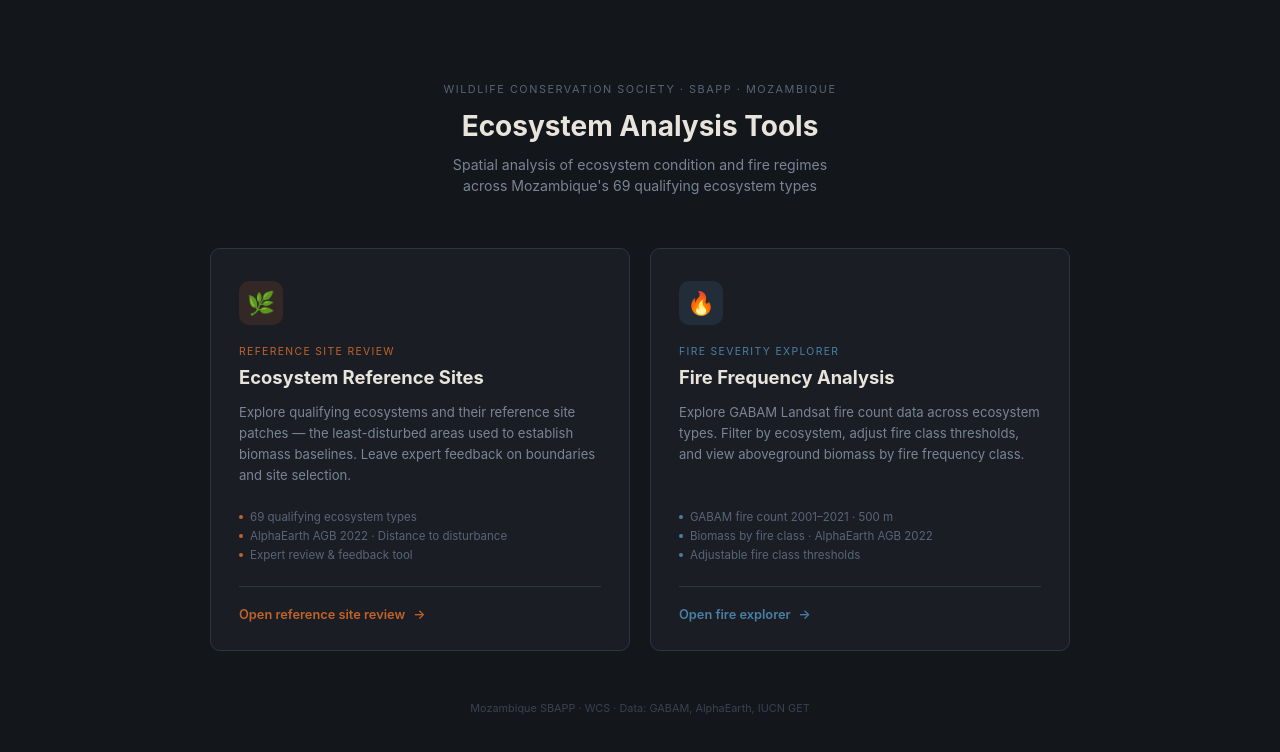
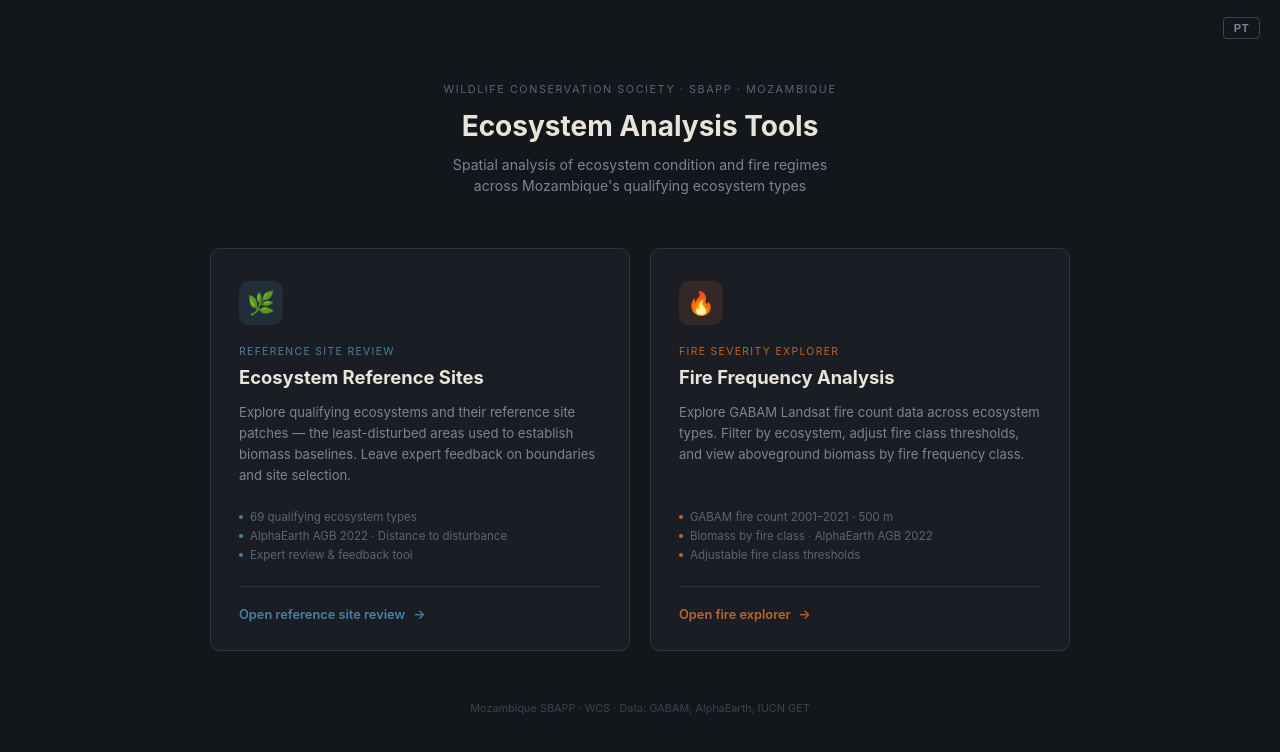
Before and after one commit to krjoneswcs/moz-ecosystem-review, a plain HTML site: page index.html in a window 1280 px wide. Drawn offline with Linux system fonts and the light colour scheme.

Commit message:
Add Portuguese translation and district boundaries layer
- lang.js: added PT/EN translations for all three pages; localStorage persistence for language preference across pages
- index.html: added language toggle button (top-right), data-i18n attributes on all text, wired to lang.js
- reference_sites.html: language toggle + district boundary layer (already committed)
- fire_explorer.html: language toggle + district boundary layer (already committed)

Co-Authored-By: Claude Sonnet 4.6 <noreply@anthropic.com>

```diff
--- a/index.html
+++ b/index.html
@@ -18,6 +18,25 @@ body {
   justify-content: center;
   padding: 40px 24px;
 }
+
+.topbar {
+  position: fixed;
+  top: 16px;
+  right: 20px;
+}
+
+.lang-toggle-btn {
+  background: none;
+  border: 1px solid #3a4250;
+  border-radius: 4px;
+  padding: 4px 10px;
+  font-size: 11px;
+  font-weight: 700;
+  color: #7a8495;
+  cursor: pointer;
+  letter-spacing: 0.05em;
+}
+.lang-toggle-btn:hover { background: #1a1e24; color: #c8c4bc; }
 
 .header {
   text-align: center;
@@ -178,45 +197,63 @@ body {
 </head>
 <body>
 
+<div class="topbar">
+  <button class="lang-toggle-btn" id="landingLangBtn">PT</button>
+</div>
+
 <div class="header">
-  <div class="wcs-label">Wildlife Conservation Society · SBAPP · Mozambique</div>
-  <h1 class="site-title">Ecosystem Analysis Tools</h1>
-  <p class="site-sub">Spatial analysis of ecosystem condition and fire regimes<br>across Mozambique's 69 qualifying ecosystem types</p>
+  <div class="wcs-label" data-i18n="landing_wcs_label">Wildlife Conservation Society · SBAPP · Mozambique</div>
+  <h1 class="site-title" data-i18n="landing_title">Ecosystem Analysis Tools</h1>
+  <p class="site-sub" data-i18n="landing_sub">Spatial analysis of ecosystem condition and fire regimes<br>across Mozambique's qualifying ecosystem types</p>
 </div>
 
 <div class="cards">
 
-  <a class="card fire" href="reference_sites.html">
+  <a class="card sites" href="reference_sites.html">
     <div class="card-icon">🌿</div>
-    <div class="card-label">Reference Site Review</div>
-    <h2 class="card-title">Ecosystem Reference Sites</h2>
-    <p class="card-desc">Explore qualifying ecosystems and their reference site patches — the least-disturbed areas used to establish biomass baselines. Leave expert feedback on boundaries and site selection.</p>
+    <div class="card-label" data-i18n="landing_ref_label">Reference Site Review</div>
+    <h2 class="card-title" data-i18n="landing_ref_title">Ecosystem Reference Sites</h2>
+    <p class="card-desc" data-i18n="landing_ref_desc">Explore qualifying ecosystems and their reference site patches — the least-disturbed areas used to establish biomass baselines. Leave expert feedback on boundaries and site selection.</p>
     <div class="card-meta">
-      <div class="meta-item"><div class="meta-dot"></div>69 qualifying ecosystem types</div>
-      <div class="meta-item"><div class="meta-dot"></div>AlphaEarth AGB 2022 · Distance to disturbance</div>
-      <div class="meta-item"><div class="meta-dot"></div>Expert review &amp; feedback tool</div>
+      <div class="meta-item"><div class="meta-dot"></div><span data-i18n="landing_ref_meta1">69 qualifying ecosystem types</span></div>
+      <div class="meta-item"><div class="meta-dot"></div><span data-i18n="landing_ref_meta2">AlphaEarth AGB 2022 · Distance to disturbance</span></div>
+      <div class="meta-item"><div class="meta-dot"></div><span data-i18n="landing_ref_meta3">Expert review &amp; feedback tool</span></div>
     </div>
-    <div class="card-cta">Open reference site review <span class="arrow">→</span></div>
+    <div class="card-cta"><span data-i18n="landing_ref_cta">Open reference site review</span> <span class="arrow">→</span></div>
   </a>
 
-  <a class="card sites" href="fire_explorer.html">
+  <a class="card fire" href="fire_explorer.html">
     <div class="card-icon">🔥</div>
-    <div class="card-label">Fire Severity Explorer</div>
-    <h2 class="card-title">Fire Frequency Analysis</h2>
-    <p class="card-desc">Explore GABAM Landsat fire count data across ecosystem types. Filter by ecosystem, adjust fire class thresholds, and view aboveground biomass by fire frequency class.</p>
+    <div class="card-label" data-i18n="landing_fire_label">Fire Severity Explorer</div>
+    <h2 class="card-title" data-i18n="landing_fire_title">Fire Frequency Analysis</h2>
+    <p class="card-desc" data-i18n="landing_fire_desc">Explore GABAM Landsat fire count data across ecosystem types. Filter by ecosystem, adjust fire class thresholds, and view aboveground biomass by fire frequency class.</p>
     <div class="card-meta">
-      <div class="meta-item"><div class="meta-dot"></div>GABAM fire count 2001–2021 · 500 m</div>
-      <div class="meta-item"><div class="meta-dot"></div>Biomass by fire class · AlphaEarth AGB 2022</div>
-      <div class="meta-item"><div class="meta-dot"></div>Adjustable fire class thresholds</div>
+      <div class="meta-item"><div class="meta-dot"></div><span data-i18n="landing_fire_meta1">GABAM fire count 2001–2021 · 500 m</span></div>
+      <div class="meta-item"><div class="meta-dot"></div><span data-i18n="landing_fire_meta2">Biomass by fire class · AlphaEarth AGB 2022</span></div>
+      <div class="meta-item"><div class="meta-dot"></div><span data-i18n="landing_fire_meta3">Adjustable fire class thresholds</span></div>
     </div>
-    <div class="card-cta">Open fire explorer <span class="arrow">→</span></div>
+    <div class="card-cta"><span data-i18n="landing_fire_cta">Open fire explorer</span> <span class="arrow">→</span></div>
   </a>
 
 </div>
 
-<div class="footer">
+<div class="footer" data-i18n="landing_footer">
   Mozambique SBAPP · WCS · Data: GABAM, AlphaEarth, IUCN GET
 </div>
 
+<script src="lang.js"></script>
+<script>
+  // Apply saved language on load
+  if (window.CURRENT_LANG !== 'en') setLang(window.CURRENT_LANG);
+
+  document.getElementById('landingLangBtn').addEventListener('click', () => {
+    setLang(window.CURRENT_LANG === 'en' ? 'pt' : 'en');
+    // Keep button label in sync (setLang handles data-i18n but this btn has no attribute)
+    document.getElementById('landingLangBtn').textContent = T('lang_toggle');
+  });
+
+  // Set initial button label
+  document.getElementById('landingLangBtn').textContent = T('lang_toggle');
+</script>
 </body>
 </html>
--- a/lang.js
+++ b/lang.js
@@ -3,7 +3,10 @@
 // setLang('pt') / setLang('en') switches language and re-renders all
 // [data-i18n] elements plus any registered dynamic callbacks.
 
-window.CURRENT_LANG = 'en';
+// Load saved language preference, default to 'en'
+window.CURRENT_LANG = (function() {
+  try { return localStorage.getItem('moz_lang') || 'en'; } catch(e) { return 'en'; }
+})();
 
 const TRANSLATIONS = {
   en: {
@@ -104,6 +107,26 @@ const TRANSLATIONS = {
 
     // ── Fire map gradient label ───────────────────────────────────
     'fire_classes_label':   'Fire frequency classes',
+
+    // ── Landing page ──────────────────────────────────────────────
+    'landing_wcs_label':    'Wildlife Conservation Society · SBAPP · Mozambique',
+    'landing_title':        'Ecosystem Analysis Tools',
+    'landing_sub':          "Spatial analysis of ecosystem condition and fire regimes across Mozambique's qualifying ecosystem types",
+    'landing_ref_label':    'Reference Site Review',
+    'landing_ref_title':    'Ecosystem Reference Sites',
+    'landing_ref_desc':     'Explore qualifying ecosystems and their reference site patches — the least-disturbed areas used to establish biomass baselines. Leave expert feedback on boundaries and site selection.',
+    'landing_ref_meta1':    '69 qualifying ecosystem types',
+    'landing_ref_meta2':    'AlphaEarth AGB 2022 · Distance to disturbance',
+    'landing_ref_meta3':    'Expert review & feedback tool',
+    'landing_ref_cta':      'Open reference site review',
+    'landing_fire_label':   'Fire Severity Explorer',
+    'landing_fire_title':   'Fire Frequency Analysis',
+    'landing_fire_desc':    'Explore GABAM Landsat fire count data across ecosystem types. Filter by ecosystem, adjust fire class thresholds, and view aboveground biomass by fire frequency class.',
+    'landing_fire_meta1':   'GABAM fire count 2001–2021 · 500 m',
+    'landing_fire_meta2':   'Biomass by fire class · AlphaEarth AGB 2022',
+    'landing_fire_meta3':   'Adjustable fire class thresholds',
+    'landing_fire_cta':     'Open fire explorer',
+    'landing_footer':       'Mozambique SBAPP · WCS · Data: GABAM, AlphaEarth, IUCN GET',
   },
 
   pt: {
@@ -204,6 +227,26 @@ const TRANSLATIONS = {
 
     // ── Fire map gradient label ───────────────────────────────────
     'fire_classes_label':   'Classes de frequência de incêndios',
+
+    // ── Landing page ──────────────────────────────────────────────
+    'landing_wcs_label':    'Wildlife Conservation Society · SBAPP · Moçambique',
+    'landing_title':        'Ferramentas de Análise de Ecossistemas',
+    'landing_sub':          'Análise espacial das condições dos ecossistemas e dos regimes de incêndio nos tipos de ecossistemas qualificados de Moçambique',
+    'landing_ref_label':    'Revisão de Sítios de Referência',
+    'landing_ref_title':    'Sítios de Referência de Ecossistemas',
+    'landing_ref_desc':     'Explore os ecossistemas qualificados e as suas parcelas de sítios de referência — as áreas menos perturbadas utilizadas para estabelecer as linhas de base de biomassa. Deixe comentários especializados sobre os limites e a seleção de sítios.',
+    'landing_ref_meta1':    '69 tipos de ecossistemas qualificados',
+    'landing_ref_meta2':    'AGB AlphaEarth 2022 · Distância à perturbação',
+    'landing_ref_meta3':    'Ferramenta de revisão especializada e comentários',
+    'landing_ref_cta':      'Abrir revisão de sítios de referência',
+    'landing_fire_label':   'Explorador de Severidade de Incêndios',
+    'landing_fire_title':   'Análise de Frequência de Incêndios',
+    'landing_fire_desc':    'Explore dados de contagem de incêndios GABAM Landsat por tipo de ecossistema. Filtre por ecossistema, ajuste os limiares das classes de incêndio e visualize a biomassa aérea por classe de frequência de incêndios.',
+    'landing_fire_meta1':   'Contagem de incêndios GABAM 2001–2021 · 500 m',
+    'landing_fire_meta2':   'Biomassa por classe de incêndio · AGB AlphaEarth 2022',
+    'landing_fire_meta3':   'Limiares de classes de incêndio ajustáveis',
+    'landing_fire_cta':     'Abrir explorador de incêndios',
+    'landing_footer':       'SBAPP Moçambique · WCS · Dados: GABAM, AlphaEarth, IUCN GET',
   }
 };
 
@@ -221,6 +264,7 @@ function onLangChange(cb) {
 function setLang(code) {
   window.CURRENT_LANG = code;
   document.documentElement.lang = code;
+  try { localStorage.setItem('moz_lang', code); } catch(e) {}
 
   // Update all static data-i18n elements
   document.querySelectorAll('[data-i18n]').forEach(el => {
```
